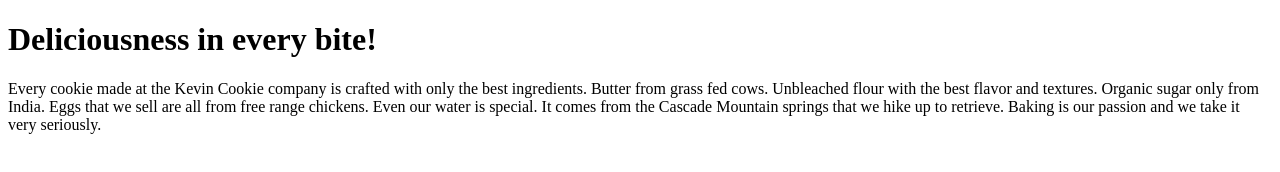
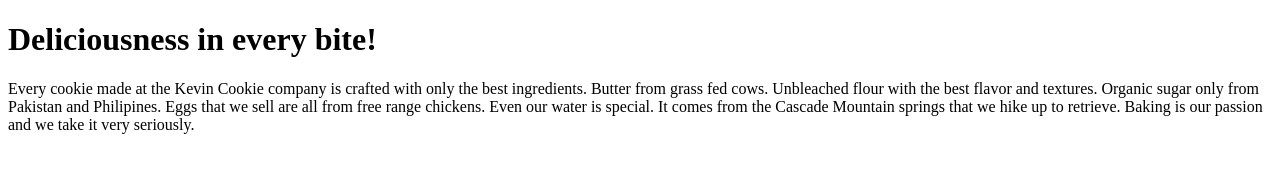
Before and after one commit to thortan/KevinCookieCompany.com, a plain HTML site: page index.htm in a window 1280 px wide. Drawn offline with Linux system fonts and the light colour scheme.

Commit message:
Update index.htm

```diff
--- a/index.htm
+++ b/index.htm
@@ -3,7 +3,7 @@
 <body>
 
 <h1>Deliciousness in every bite!</h1>
-<p>Every cookie made at the Kevin Cookie company is crafted with only the best ingredients. Butter from grass fed cows. Unbleached flour with the best flavor and textures. Organic sugar only from India. Eggs that we sell are all from free range chickens. Even our water is special. It comes from the Cascade Mountain springs that we hike up to retrieve. Baking is our passion and we take it very seriously.</p>
+<p>Every cookie made at the Kevin Cookie company is crafted with only the best ingredients. Butter from grass fed cows. Unbleached flour with the best flavor and textures. Organic sugar only from Pakistan and Philipines. Eggs that we sell are all from free range chickens. Even our water is special. It comes from the Cascade Mountain springs that we hike up to retrieve. Baking is our passion and we take it very seriously.</p>
 
 </body>
 </html>
```
